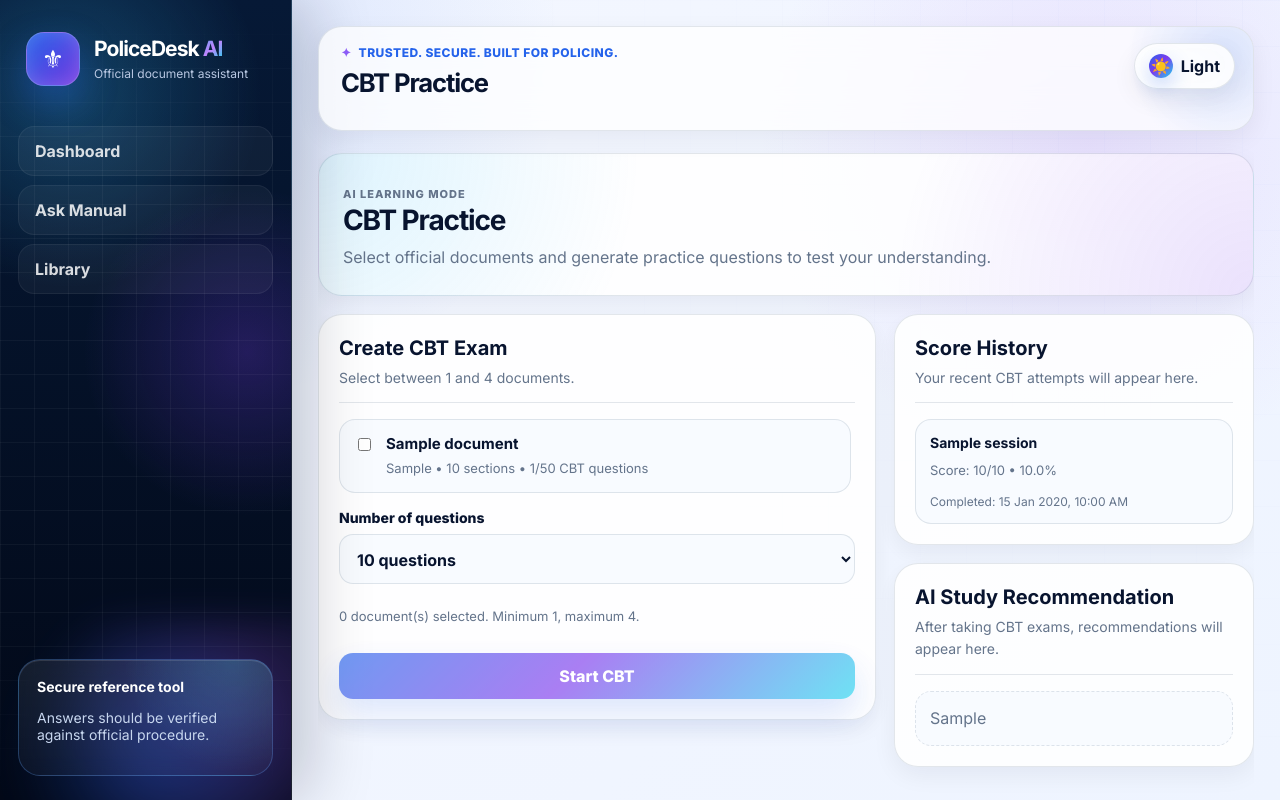
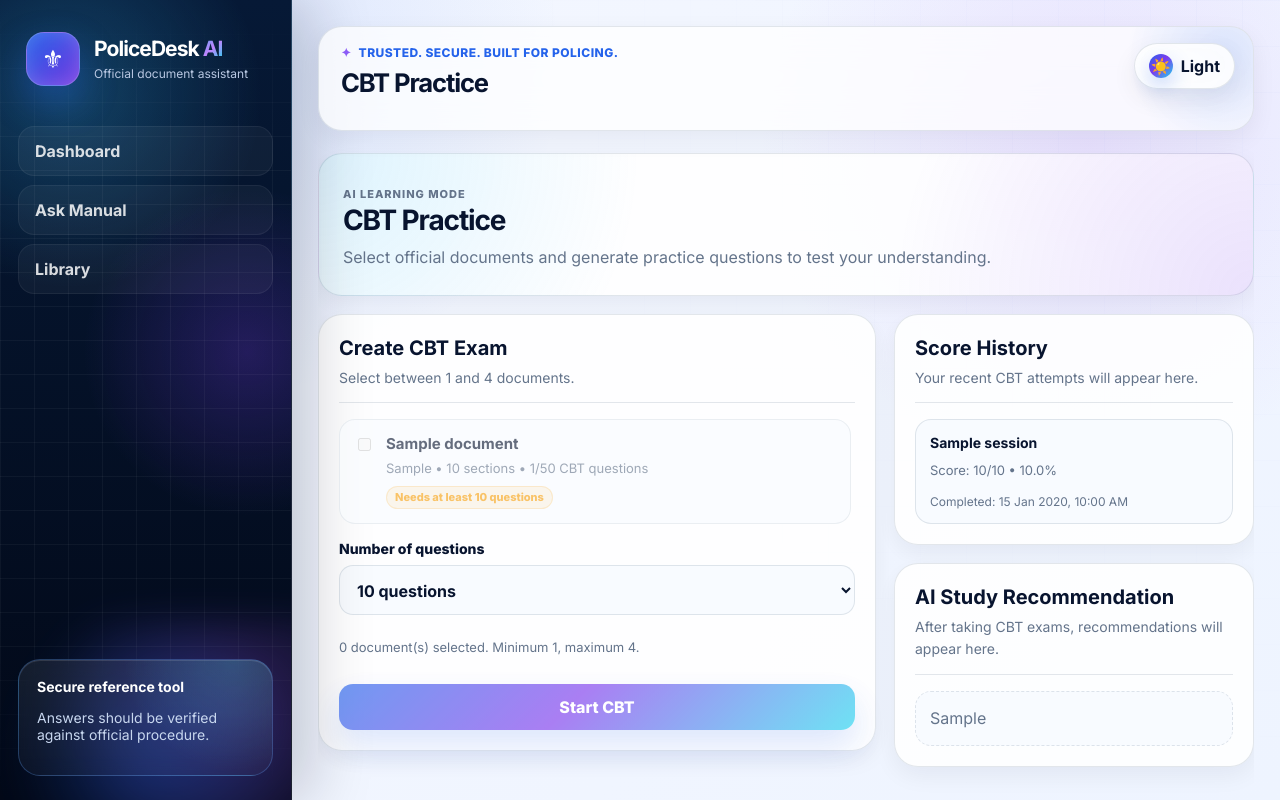
Before and after one commit to JayR-Studio/PoliceDeskAI, a Flask app: page /cbt in a window 1280 px wide. Run offline with Flask 3, Linux system fonts and the light colour scheme; tables that the repository leaves empty hold one stand-in row (values such as "Sample post").

Commit message:
Add CBT document readiness checks

```diff
--- a/app.py
+++ b/app.py
@@ -1067,7 +1067,12 @@ def cbt():
             questions_needed = distribution.get(document.id, 0)
             available_questions = document_question_counts.get(document.id, 0)
 
-            if available_questions < questions_needed:
+            if available_questions < 10:
+                insufficient_documents.append(
+                    f"{document.title} is not CBT-ready yet. It has only {available_questions} question(s)."
+                )
+
+            elif available_questions < questions_needed:
                 insufficient_documents.append(
                     f"{document.title} needs {questions_needed} questions but has only {available_questions}."
                 )
--- a/static/css/style.css
+++ b/static/css/style.css
@@ -3952,3 +3952,55 @@ html[data-theme="light"] .source-text-box {
         border-radius: 11px;
     }
 }
+
+/* ================================
+   CBT Document Readiness State
+   ================================ */
+
+.cbt-document-not-ready {
+    opacity: 0.62;
+    cursor: not-allowed;
+}
+
+.cbt-document-not-ready:hover {
+    transform: none;
+    border-color: var(--border);
+    background: var(--card-soft);
+}
+
+.cbt-document-not-ready input {
+    cursor: not-allowed;
+}
+
+.cbt-ready-pill,
+.cbt-not-ready-pill {
+    display: inline-flex;
+    width: fit-content;
+    margin-top: 4px;
+    padding: 5px 8px;
+    border-radius: 999px;
+    font-size: 11px;
+    font-style: normal;
+    font-weight: 850;
+    line-height: 1;
+}
+
+.cbt-ready-pill {
+    color: var(--success);
+    background: var(--success-bg);
+    border: 1px solid rgba(16, 185, 129, 0.22);
+}
+
+.cbt-not-ready-pill {
+    color: var(--warning);
+    background: rgba(245, 158, 11, 0.12);
+    border: 1px solid rgba(245, 158, 11, 0.25);
+}
+
+@media (max-width: 700px) {
+    .cbt-ready-pill,
+    .cbt-not-ready-pill {
+        font-size: 10.5px;
+        padding: 5px 7px;
+    }
+}
--- a/templates/cbt.html
+++ b/templates/cbt.html
@@ -31,21 +31,32 @@
                     {% if documents %}
                     {% for document in documents %}
                     <div class="cbt-document-bank-row">
-                        <label class="cbt-document-option">
+                        {% set question_count = document_question_counts.get(document.id, 0) %}
+                        {% set is_cbt_ready = question_count >= 10 %}
+
+                        <label class="cbt-document-option {% if not is_cbt_ready %}cbt-document-not-ready{% endif %}">
                             <input
                                 type="checkbox"
                                 name="document_ids"
                                 value="{{ document.id }}"
                                 class="cbt-document-checkbox"
+                                {% if not is_cbt_ready %}disabled{% endif %}
                             >
 
                             <span>
                                 <strong>{{ document.title }}</strong>
+
                                 <small>
                                     {{ document.category or "Uncategorized" }}
                                     • {{ document.total_chunks }} sections
-                                            • {{ document_question_counts.get(document.id, 0) }}/50 CBT questions
+                                    • {{ question_count }}/50 CBT questions
                                 </small>
+
+                                {% if is_cbt_ready %}
+                                    <em class="cbt-ready-pill">Ready for CBT</em>
+                                {% else %}
+                                    <em class="cbt-not-ready-pill">Needs at least 10 questions</em>
+                                {% endif %}
                             </span>
                         </label>
 
@@ -154,7 +165,7 @@
 </section>
 
 <script>
-    const checkboxes = document.querySelectorAll(".cbt-document-checkbox");
+    const checkboxes = document.querySelectorAll(".cbt-document-checkbox:not(:disabled)");
     const selectedCountText = document.getElementById("selectedCountText");
     const startCbtBtn = document.getElementById("startCbtBtn");
 
```
Also changed, not shown: public/static/css/style.css (+52 -0 lines). Lines whose indentation alone changed are shown as unchanged.
